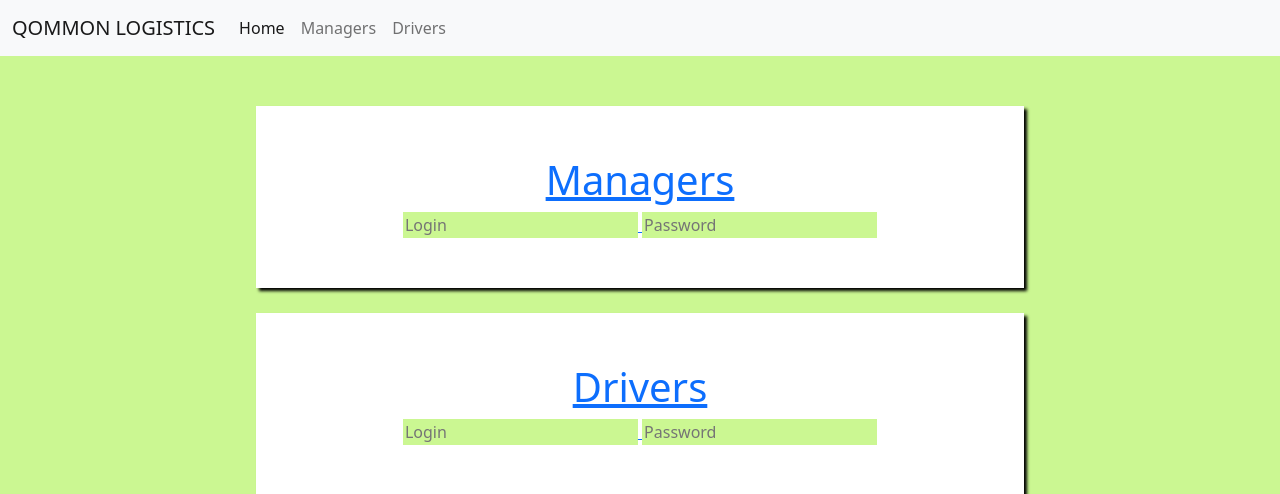
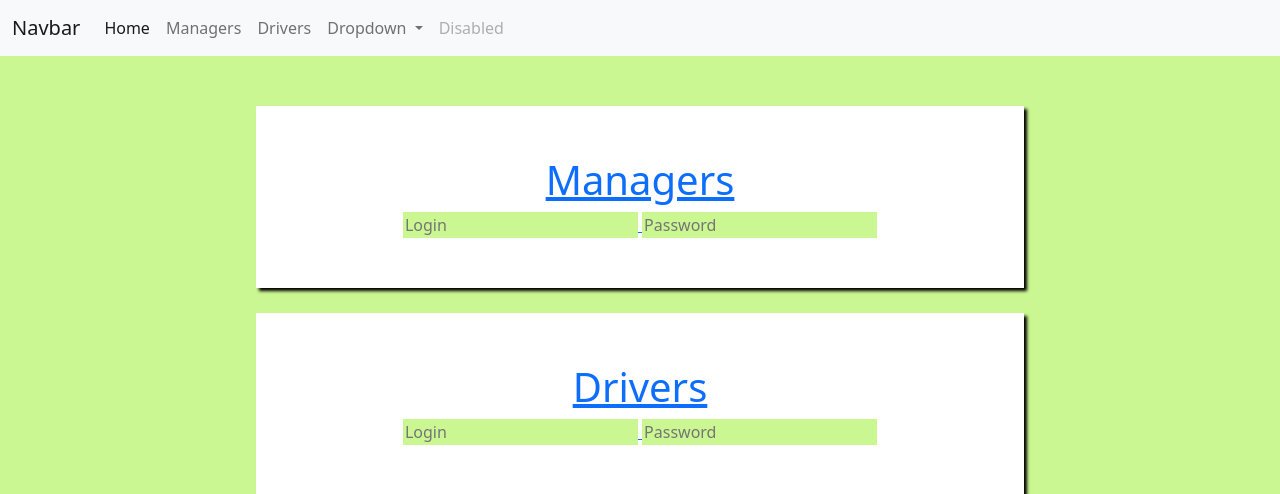
Before and after one commit to anassumrani/hackathon, a Python web app: template templates/index.html in a window 1280 px wide. Shown: the top 494 px of the page. Run offline with Jinja, Linux system fonts and the light colour scheme; the template is opened without the code that fills it, so the values that code supplies are empty.

Commit message:
html update 3

```diff
--- a/templates/driver.html
+++ b/templates/driver.html
@@ -32,9 +32,9 @@
       </nav>
 
       <div class="layout-container">
-        <h1 class="page-titles">Drivers System</h1>
+        <h1 class="page-titles">Driver Route</h1>
         <hr>
-        <table>
+        <!-- <table>
             <tr class="table-titles">
                 <th>Customer ID</th>
                 <th>Customer Forename</th>
@@ -66,7 +66,7 @@
                 <td>2</td>
 
             </tr>
-        </table>
+        </table> -->
         <button>Start Route</button>
       </div>
 	<script src="js.js"></script>
--- a/templates/index.html
+++ b/templates/index.html
@@ -11,14 +11,14 @@
   <body>
     <nav class="navbar navbar-expand-lg navbar-light bg-light">
       <div class="container-fluid">
-          <a class="navbar-brand" href="#">QOMMON LOGISTICS</a>
-          <button class="navbar-toggler" type="button" data-bs-toggle="collapse" data-bs-target="#navbarNav" aria-controls="navbarNav" aria-expanded="false" aria-label="Toggle navigation">
+        <a class="navbar-brand" href="#">Navbar</a>
+        <button class="navbar-toggler" type="button" data-bs-toggle="collapse" data-bs-target="#navbarSupportedContent" aria-controls="navbarSupportedContent" aria-expanded="false" aria-label="Toggle navigation">
           <span class="navbar-toggler-icon"></span>
         </button>
-          <div class="collapse navbar-collapse" id="navbarNav">
-            <ul class="navbar-nav">
+        <div class="collapse navbar-collapse" id="navbarSupportedContent">
+          <ul class="navbar-nav me-auto mb-2 mb-lg-0">
             <li class="nav-item">
-                <a class="nav-link active" aria-current="page" href="./index.html">Home</a>
+              <a class="nav-link active" aria-current="page" href="#">Home</a>
             </li>
             <li class="nav-item">
               <a class="nav-link" href="./manager.html">Managers</a>
@@ -26,10 +26,29 @@
             <li class="nav-item">
               <a class="nav-link" href="./driver.html">Drivers</a>
             </li>
+
+            <li class="nav-item dropdown">
+              <a class="nav-link dropdown-toggle" href="#" id="navbarDropdown" role="button" data-bs-toggle="dropdown" aria-expanded="false">
+                Dropdown
+              </a>
+              <ul class="dropdown-menu" aria-labelledby="navbarDropdown">
+                <li><a class="dropdown-item" href="#">Action</a></li>
+                <li><a class="dropdown-item" href="#">Another action</a></li>
+                <li><hr class="dropdown-divider"></li>
+                <li><a class="dropdown-item" href="#">Something else here</a></li>
               </ul>
+            </li>
+            <li class="nav-item">
+              <a class="nav-link disabled" href="#" tabindex="-1" aria-disabled="true">Disabled</a>
+            </li>
+          </ul>
+
         </div>
       </div>
     </nav>
+
+
+
     <div class="home-screen">
       <div id="home-manager">
         <li class="home-manager">
--- a/templates/js.js
+++ b/templates/js.js
@@ -1,4 +1,4 @@
-<script>
+/* <script>
 function route() {
 input, filter, table, tr, td, i, txtValue;
   input = document.getElementById("myInput");
@@ -18,4 +18,4 @@ input, filter, table, tr, td, i, txtValue;
     }
   }
 }
-</script>
+</script>  */
```
Lines whose indentation alone changed are shown as unchanged.
